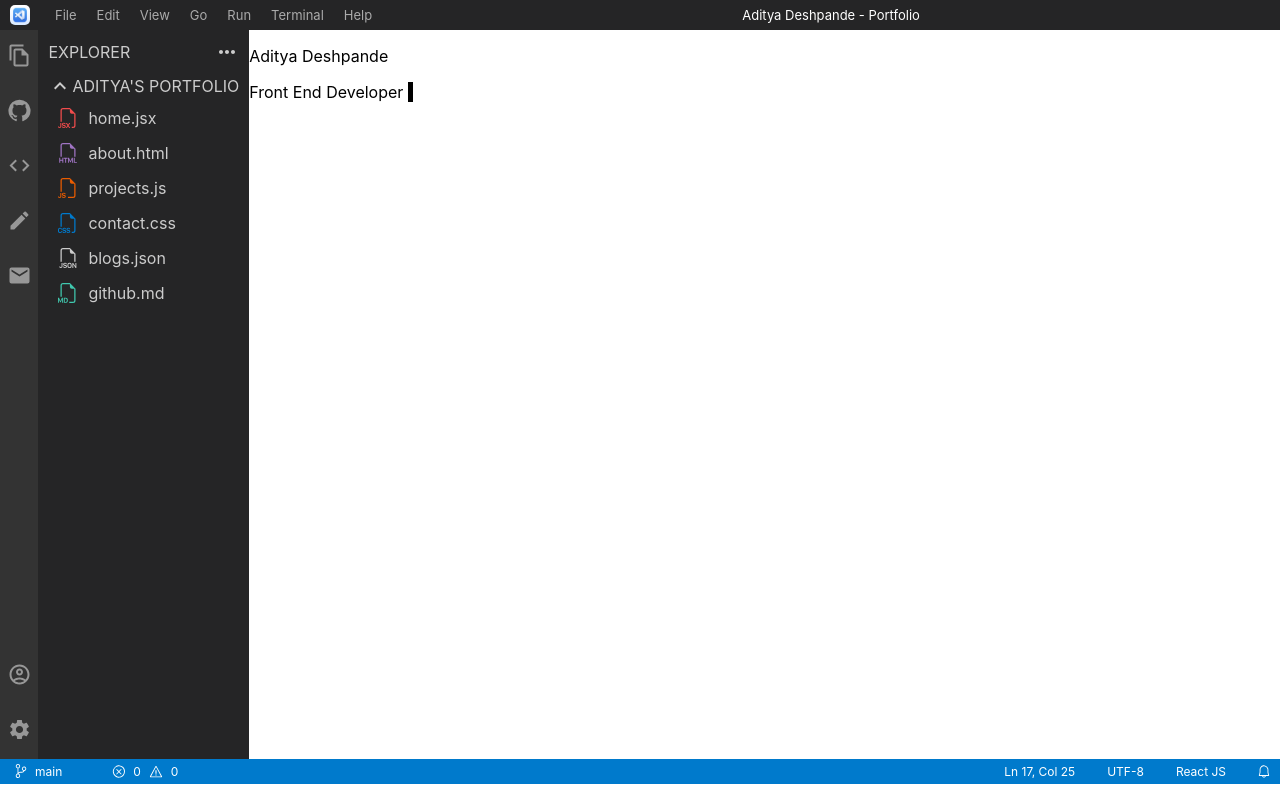
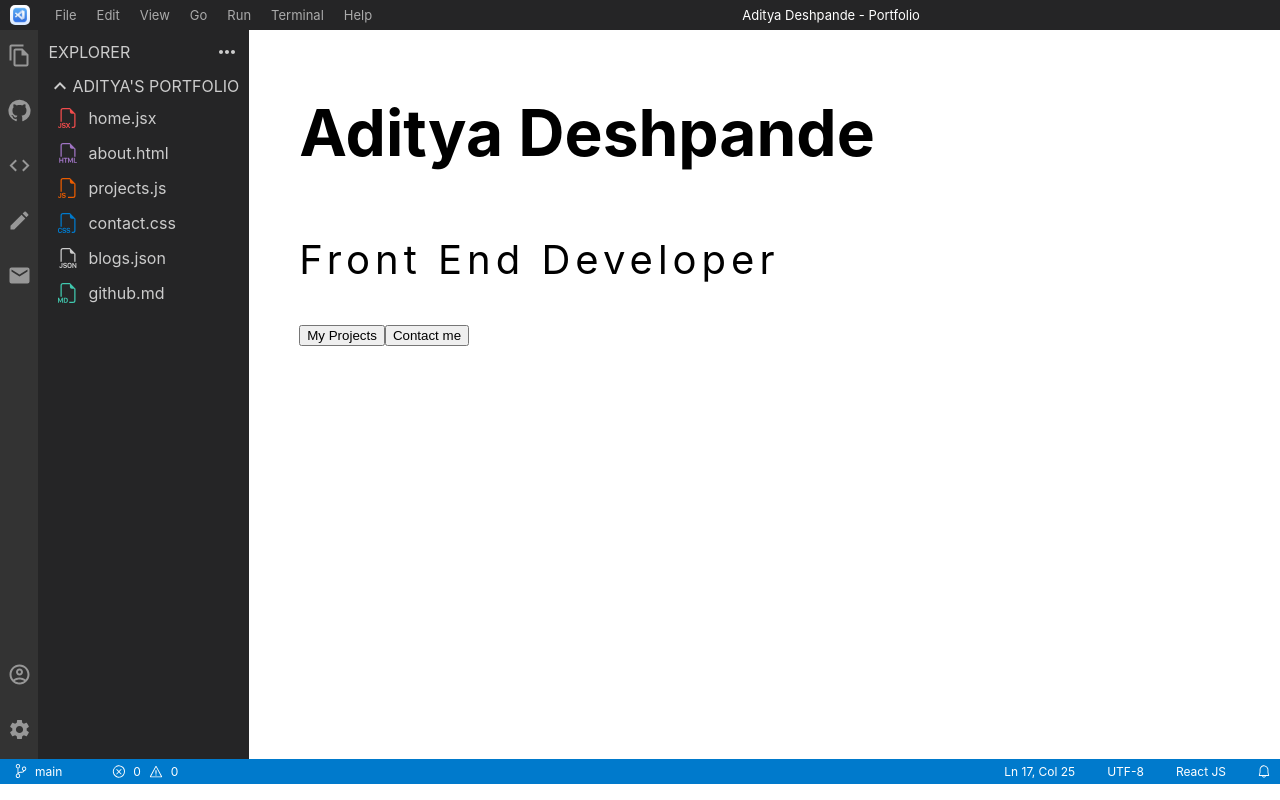
Before and after one commit to adityadeshpande0/MyPortfolio, a React (Create React App) app: page / in a window 1280 px wide. Built offline with nearby package versions, Linux system fonts and the light colour scheme.

Commit message:
Homepage Changes

```diff
--- a/src/Components/Home/Home.jsx
+++ b/src/Components/Home/Home.jsx
@@ -7,7 +7,10 @@ function Home() {
       <div className='home-container'>
         <p className='home-name-text'>Aditya Deshpande</p>
         <p className='type-anim-text'>Front End Developer</p>
+        <button>My Projects</button>
+        <button>Contact me</button>
       </div>
+
     </div>
   )
 }
--- a/src/Components/Home/homeStyles.css
+++ b/src/Components/Home/homeStyles.css
@@ -1,17 +1,21 @@
 .home-container {
   display: inline-block;
+  margin-left: 50px;
 }
 .type-anim-text {
-  font-size: 1em;
-  letter-spacing: 5px0;
+  font-size: 2.5em;
+  letter-spacing: 5px;
   border-right: 5px solid;
-  width: 100%;
+  width: 85%;
   white-space: nowrap;
   overflow: hidden;
-  animation: typing 2s steps(19),
-  cursor .4s step-end infinite alternate;
+  animation: typing 2s steps(18),
+  cursor .5s step-end infinite alternate;
 }
-
+.home-name-text{
+    font-size: 4em;
+    font-weight: 700;
+}
 /* Cursor Blinking */
 @keyframes cursor{
     50% {
```
